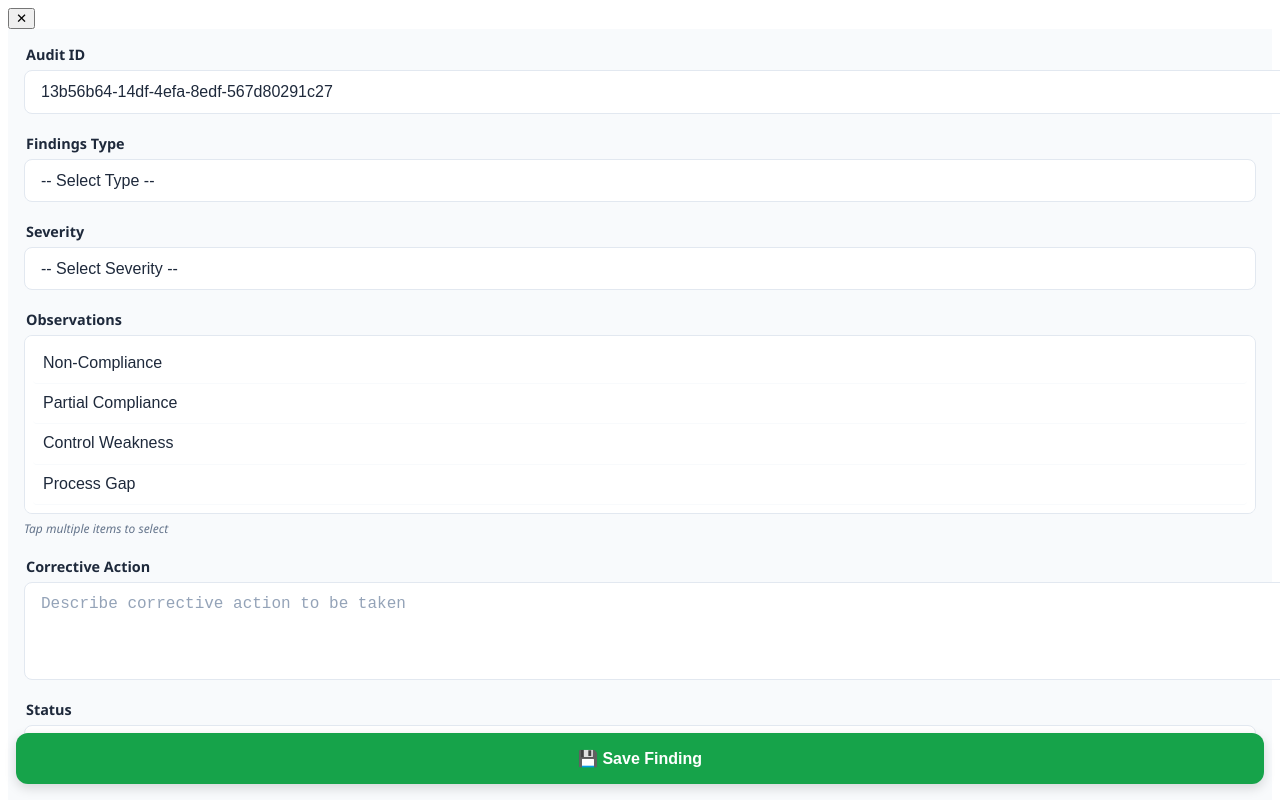
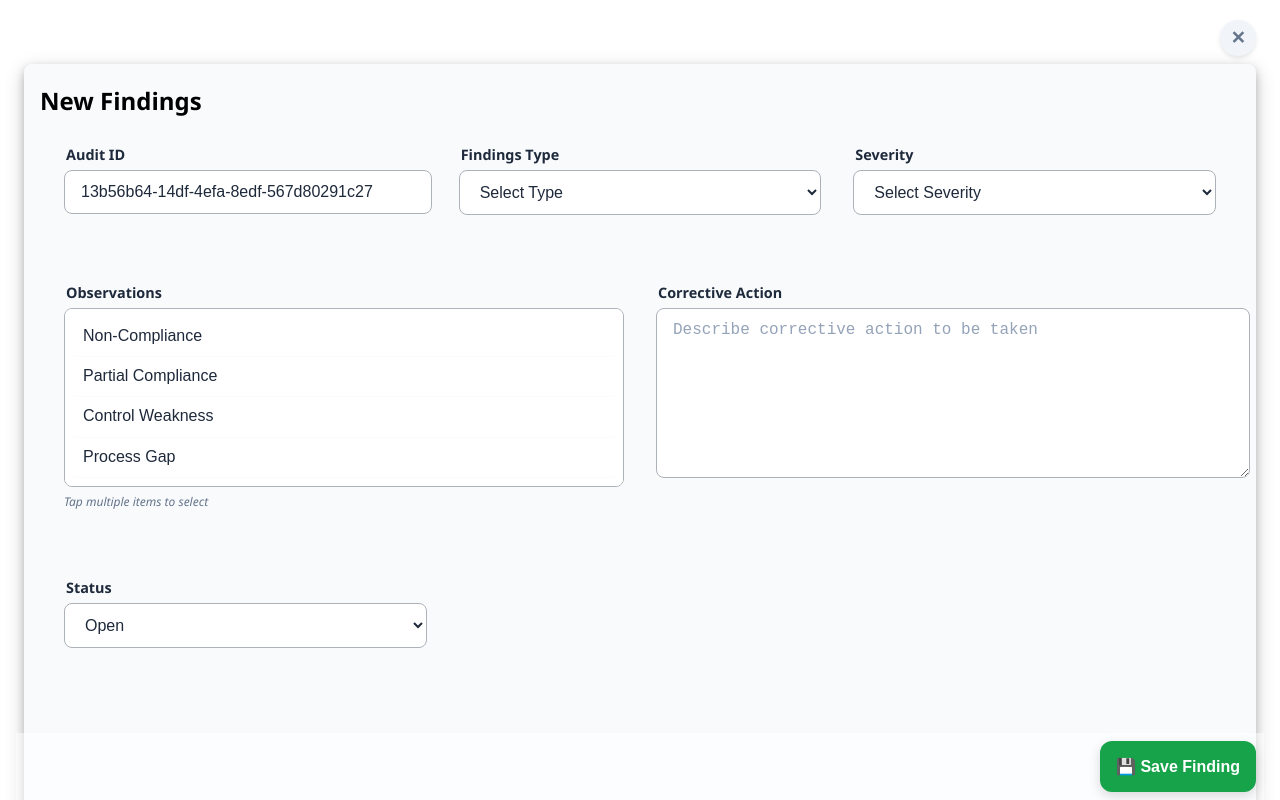
Before and after one commit to shenoyshub/nbfc-audit-pwa, an Angular app: page /audit-findings in a window 1280 px wide. Shown: the top 800 px of the page. Built offline with nearby package versions, Linux system fonts and the light colour scheme.

Commit message:
Change New Audit finding page

```diff
--- a/angular.json
+++ b/angular.json
@@ -90,5 +90,8 @@
         }
       }
     }
+  },
+  "cli": {
+    "analytics": false
   }
 }
--- a/src/app/audit-findings-list/audit-findings-list.component.scss
+++ b/src/app/audit-findings-list/audit-findings-list.component.scss
@@ -10,7 +10,7 @@ $light: #f8f9fa;
 $dark: #212529;
 $border: #dee2e6;
 $radius: 0.75rem;
-
+@import url('https://fonts.googleapis.com/css2?family=Roboto:ital,wght@0,100..900;1,100..900&display=swap');
 /* --------------------------------------------------
    Container
 -------------------------------------------------- */
@@ -25,6 +25,7 @@ $radius: 0.75rem;
     font-weight: 600;
     margin-bottom: 1rem;
     color: $dark;
+     font-family: "Roboto", sans-serif;
   }
 
   p {
--- a/src/app/audit-findings/audit-findings.component.html
+++ b/src/app/audit-findings/audit-findings.component.html
@@ -1,10 +1,16 @@
 <div class="form-container">
-  <button type="button" class="btn-close-floating" (click)="closeForm()">
+
+  <button type="button" class="btn_close_floating" (click)="closeForm()">
     ✕
   </button>
 <form class="finding-form" [formGroup]="findingsForm" (ngSubmit)="saveFindings()">
+  <h2 class="mb_1 mt_1">New Findings</h2>
+
+    <div class="grid-container">
+  <div class="grid-item">
        <div class="form-group">
     <label for="findingsType">Audit ID</label>
+    <div>
 
   <input
    (change)="this.handleFormInputChanges()"
@@ -16,7 +22,10 @@
   class="form-control"
   />
     </div>
+  </div>
 
+  </div>
+  <div class="grid-item">
       <div class="form-group">
     <label for="findingsType">Findings Type</label>
     <div class="select-wrapper">
@@ -26,7 +35,7 @@
         title="Findings Type"
         formControlName="findingsType"
         class="form-control">
-        <option value=""  selected>-- Select Type --</option>
+        <option value=""  disabled selected hidden> Select Type </option>
         <option *ngFor="let t of findingsTypes" [value]="t.code">
           {{ t.description }}
         </option>
@@ -34,6 +43,8 @@
     </div>
   </div>
 
+  </div>
+  <div class="grid-item">
      <div class="form-group">
     <label for="severity">Severity</label>
     <div class="select-wrapper">
@@ -42,7 +53,7 @@
         id="severity"
         formControlName="severity"
         class="form-control">
-        <option value=""  selected>-- Select Severity --</option>
+        <option value=""  disabled selected hidden> Select Severity </option>
         <option *ngFor="let s of severities" [value]="s.code">
           {{ s.description }}
         </option>
@@ -50,6 +61,13 @@
     </div>
   </div>
 
+  </div>
+
+
+
+</div>
+ <div class="grid-container-two">
+  <div class="grid-item">
      <div class="form-group">
     <label for="observations">Observations</label>
     <select
@@ -65,6 +83,8 @@
     <small class="hint">Tap multiple items to select</small>
   </div>
 
+  </div>
+     <div class="grid-item">
        <div class="form-group">
     <label for="correctiveAction">Corrective Action</label>
     <textarea
@@ -72,26 +92,45 @@
       id="correctiveActions"
       formControlName="correctiveAction"
       class="form-control"
-      rows="4"
+      rows="8"
       placeholder="Describe corrective action to be taken">
     </textarea>
   </div>
-
+    </div>
+    </div>
+    <div class="grid-container">
+  <div class="grid-item">
         <div class="form-group">
     <label for="status">Status</label>
     <div class="select-wrapper">
+
+
       <select
       (change)="this.handleFormInputChanges()"
         id="status"
         formControlName="status"
         class="form-control">
+        <option value=""  disabled selected hidden> Select Status </option>
         <option *ngFor="let st of statuses" [value]="st.code">
           {{ st.description }}
         </option>
       </select>
     </div>
   </div>
+    </div>
+    </div>
 
+
+
+
+
+
+
+
+
+
+
+  <div class="btn_container">
       <button
     type="submit"
     class="btn-save"
@@ -100,6 +139,10 @@
     💾 Save Finding
   </button>
 
+  </div>
+
+
+
 </form>
 
 
--- a/src/app/audit-findings/audit-findings.component.scss
+++ b/src/app/audit-findings/audit-findings.component.scss
@@ -1,14 +1,29 @@
 // Variables for consistency
 $primary-color: #2563eb;    // Professional Blue
 $success-color: #16a34a;    // Save Green
-$border-color: #e2e8f0;     // Light Gray
+$border-color: #adb2b8;     // Light Gray
 $text-main: #1e293b;        // Dark Slate
 $bg-app: #f8fafc;           // Off-white background
+$mobile: 767px;
+$laptop: 1024px;
+.form-container{
+  width:calc(100% - 32px);
+  margin: auto;
+
+}
+.mb_1{
+  margin-bottom: 4px;
+}
+.mt_1{
+  margin-top: 4px;
+}
 
 .finding-form {
   padding: 16px;
   padding-bottom: 100px; // Space so content isn't hidden by sticky button
   background-color: $bg-app;
+  border-radius: 8px;
+    box-shadow: 0 4px 8px 0 rgba(0, 0, 0, 0.2), 0 6px 20px 0 rgba(0, 0, 0, 0.19);
   min-height: 100vh;
   font-family: 'Segoe UI', Roboto, Helvetica, Arial, sans-serif;
 
@@ -24,9 +39,11 @@ $bg-app: #f8fafc;           // Off-white background
       margin-bottom: 6px;
       margin-left: 2px;
     }
-
+input[type="text"] {
+    max-width: 92%;
+}
     .form-control {
-      appearance: none; // Removes default mobile styling
+      // appearance: none;
       width: 100%;
       padding: 12px 16px;
       font-size: 16px; // Crucial: Prevents iOS auto-zoom on focus
@@ -75,15 +92,24 @@ $bg-app: #f8fafc;           // Off-white background
 }
 
 // Sticky Save Button Container
-.btn-save {
+.btn_container{
   position: fixed;
-  bottom: 0;
+   bottom: 0;
   left: 0;
   right: 0;
+  width:calc(100% - 32px);
+  background-color: rgba(255, 255, 255, 0.5);
+  margin: auto;
+}
+.btn-save {
+  // position: fixed;
+  // bottom: 0;
+  // left: 0;
+  // right: 0;
 
   // Styling the button itself
-  width: calc(100% - 32px); // Margin on sides
-  margin: 16px;
+  // width: calc(100% - 32px);
+  margin: 8px;
   padding: 16px;
   background-color: $success-color;
   color: white;
@@ -98,11 +124,87 @@ $bg-app: #f8fafc;           // Off-white background
   box-shadow: 0 4px 12px rgba(0, 0, 0, 0.15);
   cursor: pointer;
   z-index: 1000;
-
+  float: right;
+  &:hover{
+    border: 1px solid;
+    border-color: $success-color;
+    background-color: $bg-app;
+    color: $success-color;
+  }
+}
   .form-container {
   position: relative; // Required so the button stays relative to this box
   padding-top: 40px;  // Give space so the button doesn't overlap labels
 }
+.btn_close_floating{
+  position: absolute;
+  top: 12px;
+  right: 0;
+
+  width: 36px;
+  height: 36px;
+  border-radius: 50%;
+  border: none;
+  background-color: #f1f5f9; // Light gray background
+  color: #64748b;            // Slate gray icon
+  font-size: 18px;
+  font-weight: bold;
+  display: flex;
+  align-items: center;
+  justify-content: center;
+  cursor: pointer;
+  box-shadow: 0 2px 4px rgba(0,0,0,0.1);
+  z-index: 10;
+  transition: background-color 0.2s;
+   &:hover {
+    background-color: #be0101;
+    transform: scale(1.1);
+    color: #fff;
+  }
+
+  &:active {
+    background-color: #e2e8f0;
+    transform: scale(0.95);
+  }
+}
+
+.grid-container {
+  display: grid;
+  gap: 16px;
+  padding: 16px;
+
+  // Default (mobile-first)
+  grid-template-columns: 1fr;
+
+  // Laptop & above
+  @media (min-width: $laptop) {
+    grid-template-columns: repeat(3, 1fr);
+  }
+}
+.grid-container-two {
+  display: grid;
+  gap: 16px;
+  padding: 16px;
+
+  // Default (mobile-first)
+  grid-template-columns: 1fr;
+
+  // Laptop & above
+  @media (min-width: $laptop) {
+    grid-template-columns: repeat(2, 1fr);
+  }
+}
+
+// Optional grid items styling
+.grid-item {
+
+  padding: 8px;
+
+}
+
+
+
+
 
 .btn-close-floating {
   position: absolute;
@@ -130,103 +232,7 @@ $bg-app: #f8fafc;           // Off-white background
     transform: scale(0.95);
   }
 }
-  &:active {
-    .form-container {
-  position: relative; // Required so the button stays relative to this box
-  padding-top: 40px;  // Give space so the button doesn't overlap labels
-}
 
-.btn-close-floating {
-  position: absolute;
-  top: 12px;
-  right: 12px;
-
-  width: 36px;
-  height: 36px;
-  border-radius: 50%;
-  border: none;
-  background-color: #f1f5f9; // Light gray background
-  color: #64748b;            // Slate gray icon
-  font-size: 18px;
-  font-weight: bold;
-  display: flex;
-  align-items: center;
-  justify-content: center;
-  cursor: pointer;
-  box-shadow: 0 2px 4px rgba(0,0,0,0.1);
-  z-index: 10;
-  transition: background-color 0.2s;
-
-  &:active {
-    background-color: #e2e8f0;
-    transform: scale(0.95);
-  }
-}
-    transform: scale(0.98);
-    .form-container {
-  position: relative; // Required so the button stays relative to this box
-  padding-top: 40px;  // Give space so the button doesn't overlap labels
-}
-
-.btn-close-floating {
-  position: absolute;
-  top: 12px;
-  right: 12px;
-
-  width: 36px;
-  height: 36px;
-  border-radius: 50%;
-  border: none;
-  background-color: #f1f5f9; // Light gray background
-  color: #64748b;            // Slate gray icon
-  font-size: 18px;
-  font-weight: bold;
-  display: flex;
-  align-items: center;
-  justify-content: center;
-  cursor: pointer;
-  box-shadow: 0 2px 4px rgba(0,0,0,0.1);
-  z-index: 10;
-  transition: background-color 0.2s;
-
-  &:active {
-    background-color: #e2e8f0;
-    transform: scale(0.95);
-  }
-}
-    filter: brightness(0.9);
-    .form-container {
-  position: relative; // Required so the button stays relative to this box
-  padding-top: 40px;  // Give space so the button doesn't overlap labels
-}
-
-.btn-close-floating {
-  position: absolute;
-  top: 12px;
-  right: 12px;
-
-  width: 36px;
-  height: 36px;
-  border-radius: 50%;
-  border: none;
-  background-color: #f1f5f9; // Light gray background
-  color: #64748b;            // Slate gray icon
-  font-size: 18px;
-  font-weight: bold;
-  display: flex;
-  align-items: center;
-  justify-content: center;
-  cursor: pointer;
-  box-shadow: 0 2px 4px rgba(0,0,0,0.1);
-  z-index: 10;
-  transition: background-color 0.2s;
-
-  &:active {
-    background-color: #e2e8f0;
-    transform: scale(0.95);
-  }
-}
-  }
   .form-container {
   position: relative; // Required so the button stays relative to this box
   padding-top: 40px;  // Give space so the button doesn't overlap labels
@@ -261,8 +267,9 @@ $bg-app: #f8fafc;           // Off-white background
 
   .form-container {
   position: relative; // Required so the button stays relative to this box
-  padding-top: 40px;  // Give space so the button doesn't overlap labels
+  padding-top: 56px;  // Give space so the button doesn't overlap labels
 }
+
 
 .btn-close-floating {
   position: fixed;
@@ -290,104 +297,8 @@ $bg-app: #f8fafc;           // Off-white background
     transform: scale(0.95);
   }
 }
-  &:disabled {
-    .form-container {
-  position: relative; // Required so the button stays relative to this box
-  padding-top: 40px;  // Give space so the button doesn't overlap labels
-}
 
-.btn-close-floating {
-  position: absolute;
-  top: 12px;
-  right: 12px;
 
-  width: 36px;
-  height: 36px;
-  border-radius: 50%;
-  border: none;
-  background-color: #f1f5f9; // Light gray background
-  color: #64748b;            // Slate gray icon
-  font-size: 18px;
-  font-weight: bold;
-  display: flex;
-  align-items: center;
-  justify-content: center;
-  cursor: pointer;
-  box-shadow: 0 2px 4px rgba(0,0,0,0.1);
-  z-index: 10;
-  transition: background-color 0.2s;
-
-  &:active {
-    background-color: #e2e8f0;
-    transform: scale(0.95);
-  }
-}
-    background-color: #cbd5e1;
-    .form-container {
-  position: relative; // Required so the button stays relative to this box
-  padding-top: 40px;  // Give space so the button doesn't overlap labels
-}
-
-.btn-close-floating {
-  position: absolute;
-  top: 12px;
-  right: 12px;
-
-  width: 36px;
-  height: 36px;
-  border-radius: 50%;
-  border: none;
-  background-color: #f1f5f9; // Light gray background
-  color: #64748b;            // Slate gray icon
-  font-size: 18px;
-  font-weight: bold;
-  display: flex;
-  align-items: center;
-  justify-content: center;
-  cursor: pointer;
-  box-shadow: 0 2px 4px rgba(0,0,0,0.1);
-  z-index: 10;
-  transition: background-color 0.2s;
-
-  &:active {
-    background-color: #e2e8f0;
-    transform: scale(0.95);
-  }
-}
-    box-shadow: none;
-    .form-container {
-  position: relative; // Required so the button stays relative to this box
-  padding-top: 40px;  // Give space so the button doesn't overlap labels
-}
-
-.btn-close-floating {
-  position: absolute;
-  top: 12px;
-  right: 12px;
-
-  width: 36px;
-  height: 36px;
-  border-radius: 50%;
-  border: none;
-  background-color: #f1f5f9; // Light gray background
-  color: #64748b;            // Slate gray icon
-  font-size: 18px;
-  font-weight: bold;
-  display: flex;
-  align-items: center;
-  justify-content: center;
-  cursor: pointer;
-  box-shadow: 0 2px 4px rgba(0,0,0,0.1);
-  z-index: 10;
-  transition: background-color 0.2s;
-
-  &:active {
-    background-color: #e2e8f0;
-    transform: scale(0.95);
-  }
-}
-  }
-}
 .btn-close{
   font-size: 18px;
   font-weight: bold;
```
Also changed, not shown: src/app/audit-findings-list/audit-findings-list.component.html (line endings or trailing spaces). Lines whose indentation alone changed are shown as unchanged.
